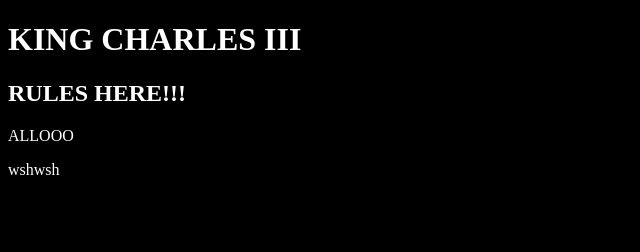
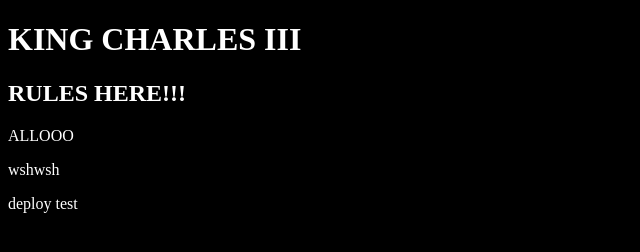
Before and after one commit to OreganoUser/QUWAKY, a plain HTML site: page index.html in a window 1280 px wide. Shown: the full height of the page, 0-640 px from the left. Drawn offline with Linux system fonts and the light colour scheme.

Commit message:
deploy test

```diff
--- a/index.html
+++ b/index.html
@@ -11,5 +11,6 @@
   <h2>RULES HERE!!!</h2>
   <p>ALLOOO</p>
   <p>wshwsh</p>
+  <p>deploy test</p>
 </body>
 </html>
```
